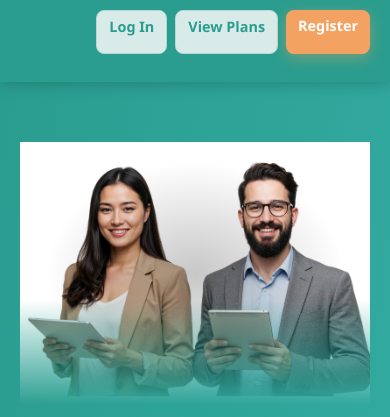
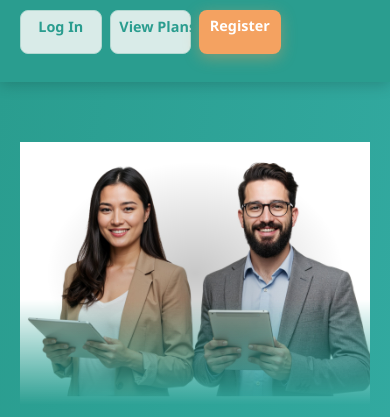
Before and after one commit to SoLuutions/bva-program, a plain HTML site: page index.html in a window 390 px wide. Shown: the part 94-511 px from the top of the page. Drawn offline with Linux system fonts and the light colour scheme; a script that the page names is missing.

Commit message:
4 columns

```diff
--- a/styles.css
+++ b/styles.css
@@ -3851,6 +3851,27 @@ header .nav-buttons .btn,
 }
 .hamburger-icon { width: 26px; height: 26px; stroke-width: 2.6; }
 
+/* Phones: 4 equal columns (Log In | View Plans | Register | ☰) */
+@media (max-width: 600px) {
+  .header-actions {
+    display: grid !important;
+    grid-template-columns: repeat(4, minmax(0, 1fr));
+    gap: 8px;
+    align-items: center;
+  }
+  /* Flatten the three buttons inside into the grid columns */
+  .header-actions .three-pack { display: contents !important; }
+  .header-actions .three-pack .btn {
+    width: 100% !important;
+    min-width: 0 !important;
+    padding: .5rem .55rem;
+    font-size: .9rem;
+    white-space: nowrap;
+  }
+  /* Keep the hamburger in its own grid cell at the end */
+  .hamburger { justify-self: end; }
+}
+
 /* Header container layout */
 .header-container {
   display: flex;
```
